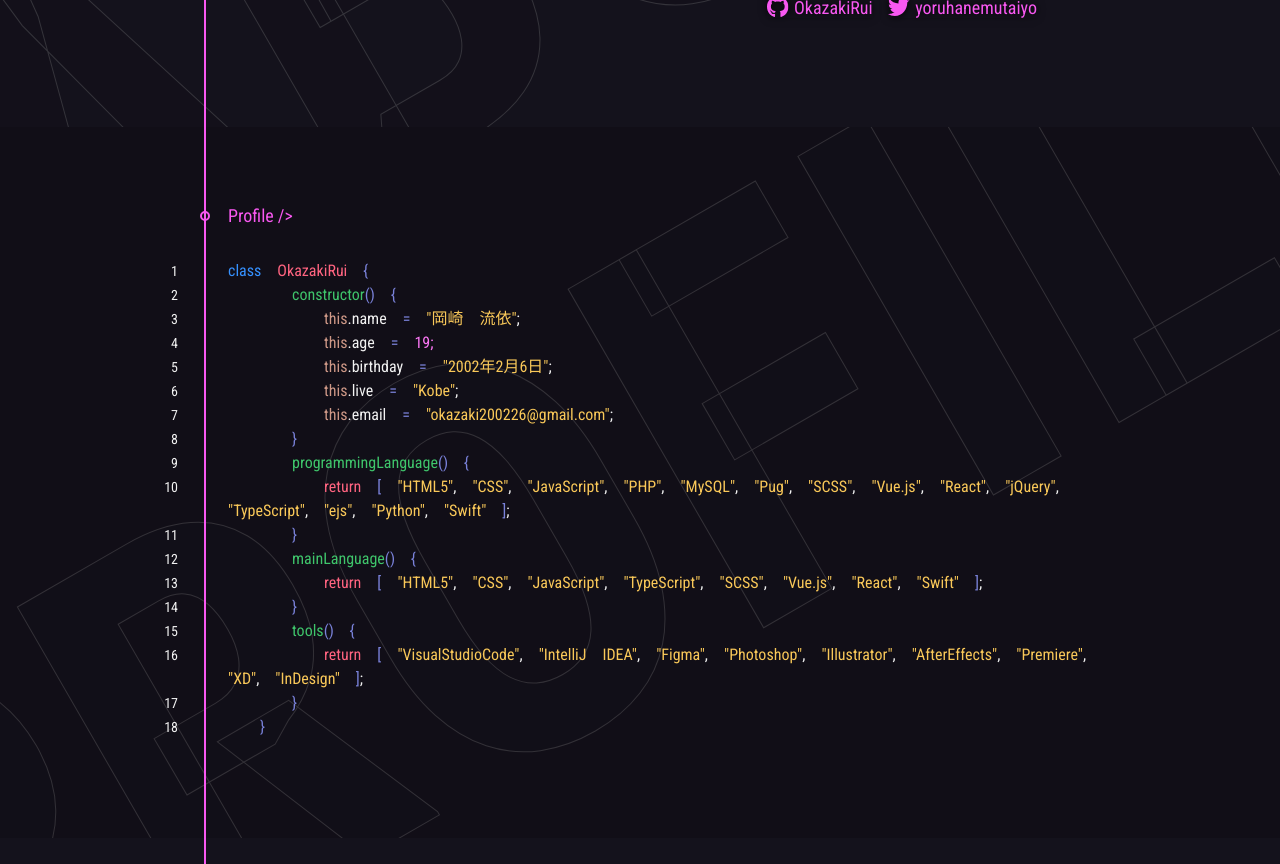
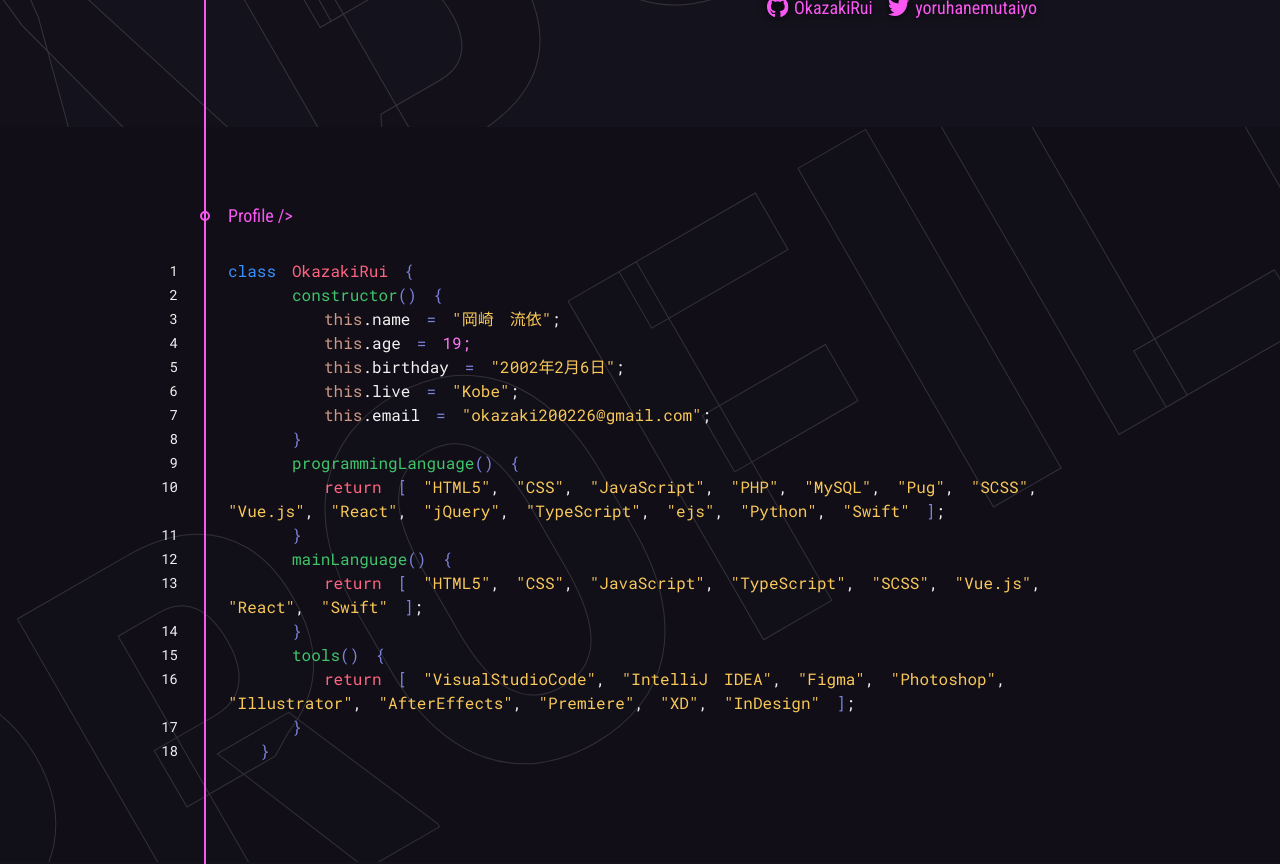
Before and after one commit to ruiokazaki-archive/portfolio-react, a React (Create React App) app: page / in a window 1280 px wide. Shown: the part 1280-2144 px from the top of the page. Built offline with nearby package versions, Linux system fonts and the light colour scheme.

Commit message:
update: font family が正しく動作するようにした

```diff
--- a/src/components/atoms/ProfileElementCode.style.tsx
+++ b/src/components/atoms/ProfileElementCode.style.tsx
@@ -1,6 +1,7 @@
 import styled from 'styled-components';
+import tw from 'tailwind-styled-components';
 
-const ProfileCodeWrap = styled.div`
+const ProfileCodeWrapStyle = styled.div`
   font-size: 16px;
   line-height: 24px;
   .codeWrap {
@@ -59,5 +60,6 @@ const ProfileCodeWrap = styled.div`
     color: #ce9887;
   }
 `;
+const ProfileCodeWrap = tw(ProfileCodeWrapStyle)`font-mono`;
 
 export default ProfileCodeWrap;
--- a/src/index.css
+++ b/src/index.css
@@ -3,11 +3,11 @@
 @tailwind utilities;
 
 * {
-  font-family: 'Roboto Condensed', sans-serif;
   cursor: none;
 }
 
 html {
+  font-family: 'Roboto Condensed', sans-serif;
   font-size: 62.5%;
   color: thema('colors.white1');
   background-color: theme('colors.black1');
```
